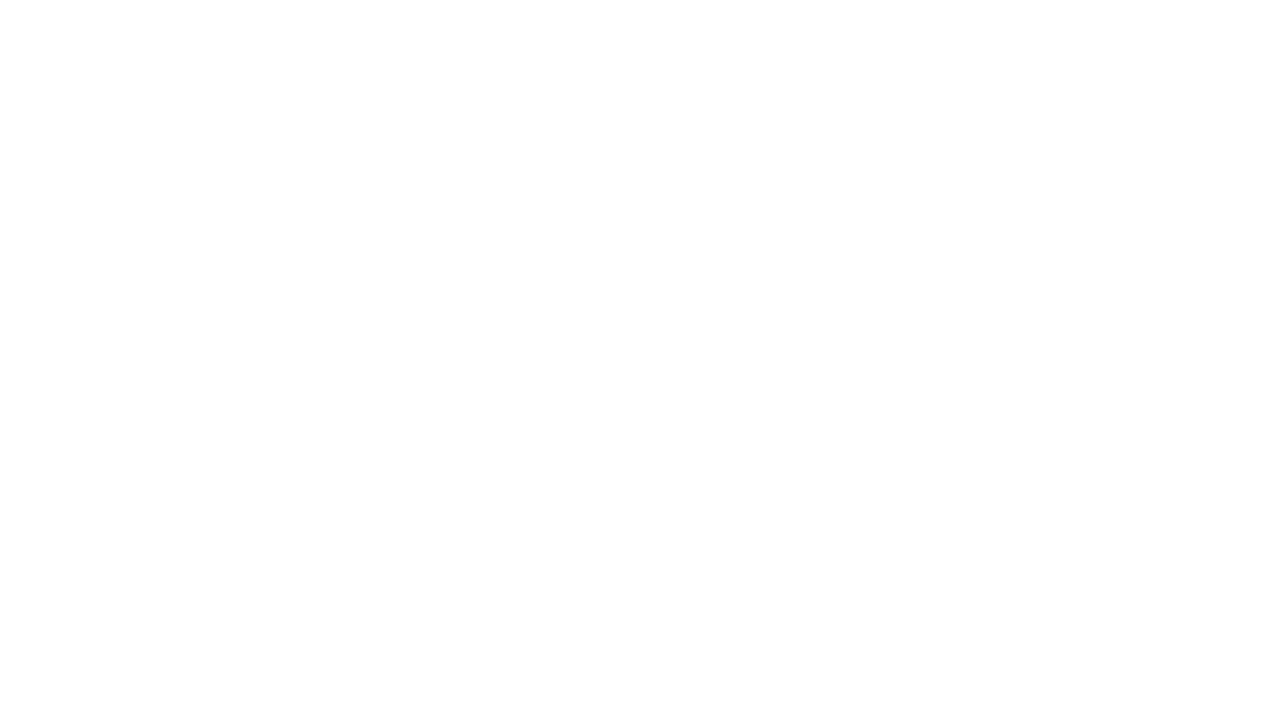
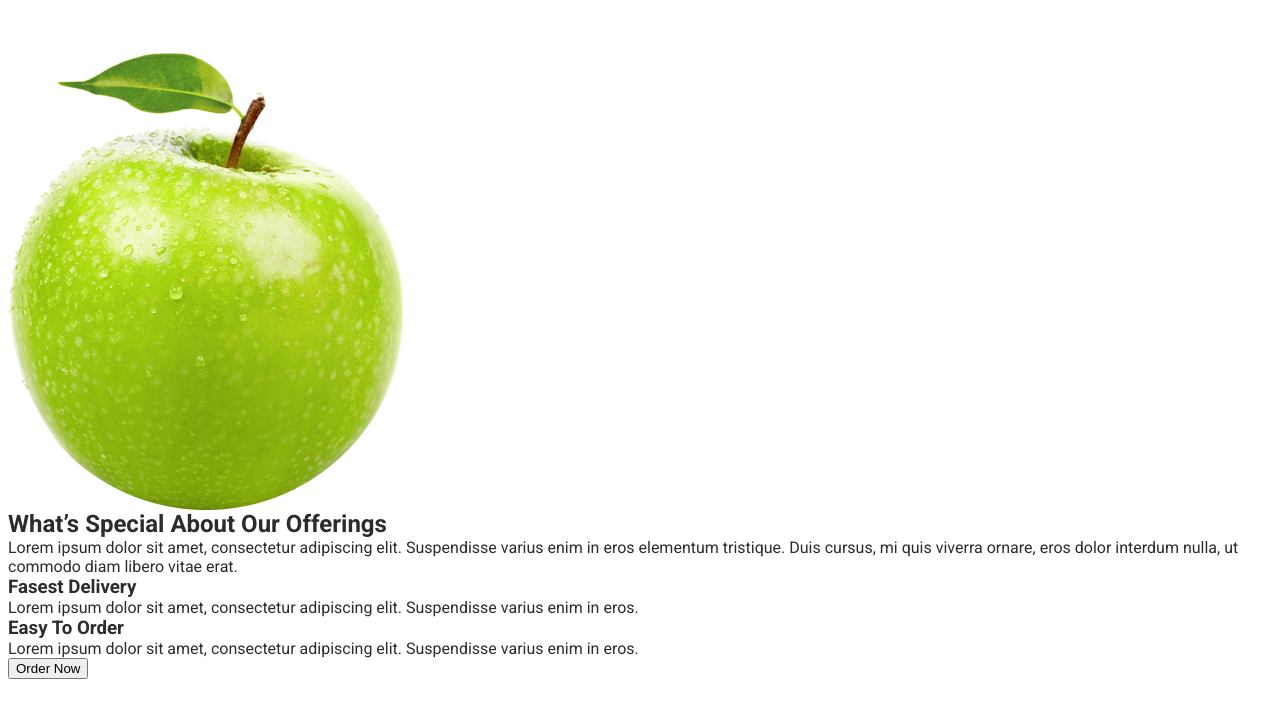
Before and after one commit to bakmaiev/food-delivery-team-project, a plain HTML site: page index.html in a window 1280 px wide. Drawn offline with Linux system fonts and the light colour scheme.

Commit message:
створив розмітку

```diff
--- a/index.html
+++ b/index.html
@@ -1,15 +1,17 @@
 <!DOCTYPE html>
 <html lang="en">
   <head>
-    <meta charset="UTF-8">
-    <meta http-equiv="X-UA-Compatible" content="IE=edge">
-    <meta name="viewport" content="width=device-width, initial-scale=1.0">
+    <meta charset="UTF-8" />
+    <meta http-equiv="X-UA-Compatible" content="IE=edge" />
+    <meta name="viewport" content="width=device-width, initial-scale=1.0" />
     <title>Document</title>
-    <link rel="preconnect" href="https://fonts.googleapis.com">
-    <link rel="preconnect" href="https://fonts.gstatic.com" crossorigin>
-    <link href="https://fonts.googleapis.com/css2?family=Inter&family=Kalam&family=Roboto:wght@400;500;700&display=swap" rel="stylesheet">
-    <link rel="stylesheet" href="./css/styles.css">
-
+    <link rel="preconnect" href="https://fonts.googleapis.com" />
+    <link rel="preconnect" href="https://fonts.gstatic.com" crossorigin />
+    <link
+      href="https://fonts.googleapis.com/css2?family=Inter&family=Kalam&family=Roboto:wght@400;500;700&display=swap"
+      rel="stylesheet"
+    />
+    <link rel="stylesheet" href="./css/styles.css" />
   </head>
   <body>
     <!-- HEADER MAX -->
@@ -17,14 +19,41 @@
       <!-- HERO MAX P -->
 
       <!-- Offerings Vova -->
+      <section>
+        <img src="./images/apple.png" alt="apple" width="396" />
+        <div>
+          <h2>What’s Special About Our Offerings</h2>
+          <p>
+            Lorem ipsum dolor sit amet, consectetur adipiscing elit. Suspendisse
+            varius enim in eros elementum tristique. Duis cursus, mi quis
+            viverra ornare, eros dolor interdum nulla, ut commodo diam libero
+            vitae erat.
+          </p>
+          <ul>
+            <li>
+              <h3>Fasest Delivery</h3>
+              <p>
+                Lorem ipsum dolor sit amet, consectetur adipiscing elit.
+                Suspendisse varius enim in eros.
+              </p>
+            </li>
+            <li>
+              <h3>Easy To Order</h3>
+              <p>
+                Lorem ipsum dolor sit amet, consectetur adipiscing elit.
+                Suspendisse varius enim in eros.
+              </p>
+            </li>
+          </ul>
+          <button type="button">Order Now</button>
+        </div>
+      </section>
 
       <!-- Favorites Danya -->
 
       <!-- Customers Say Nastya -->
 
       <!-- Subscribe Oleksiy -->
-
-
     </main>
     <!-- Footer Pasha -->
   </body>
```
Lines whose indentation alone changed are shown as unchanged.
